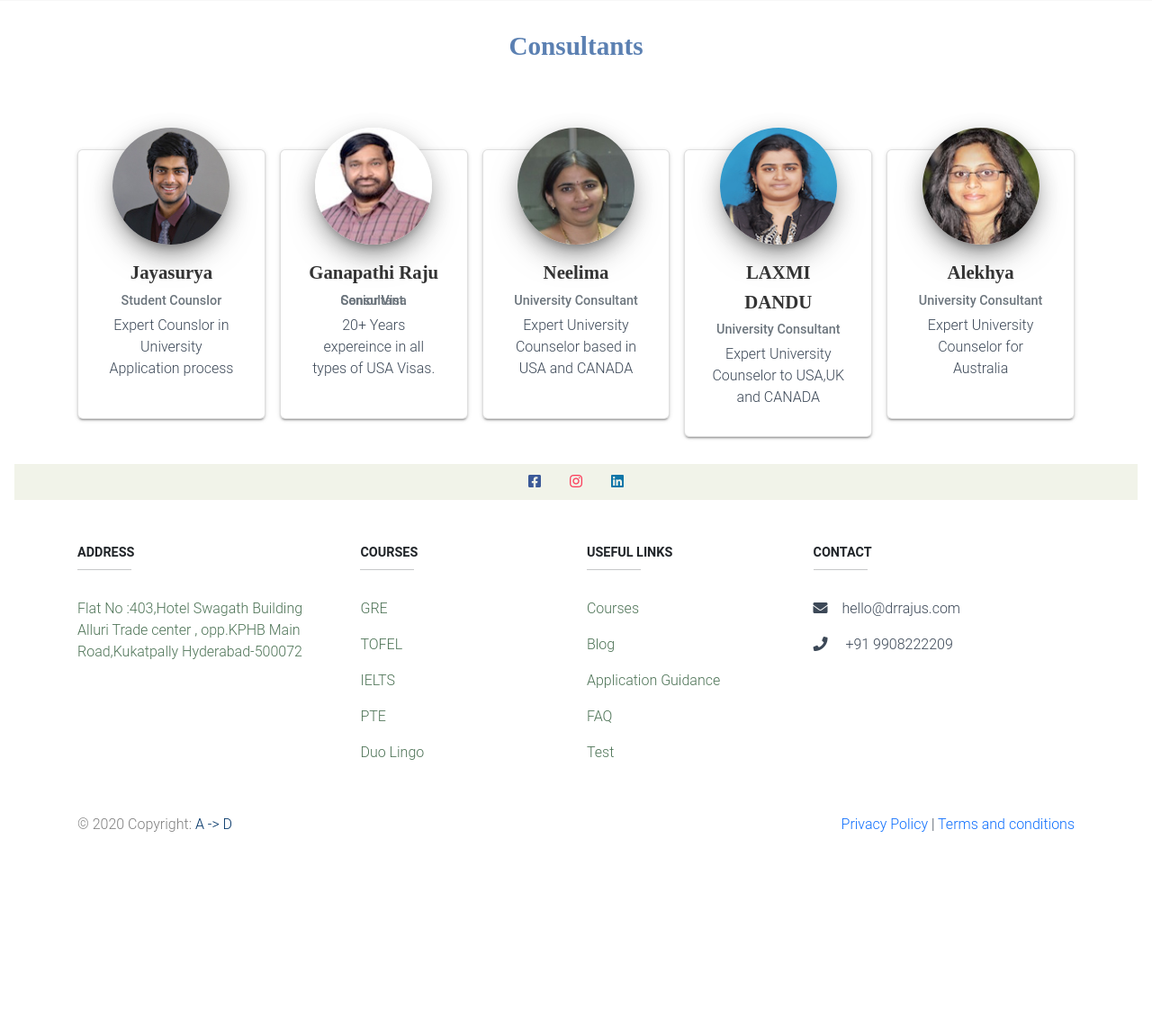
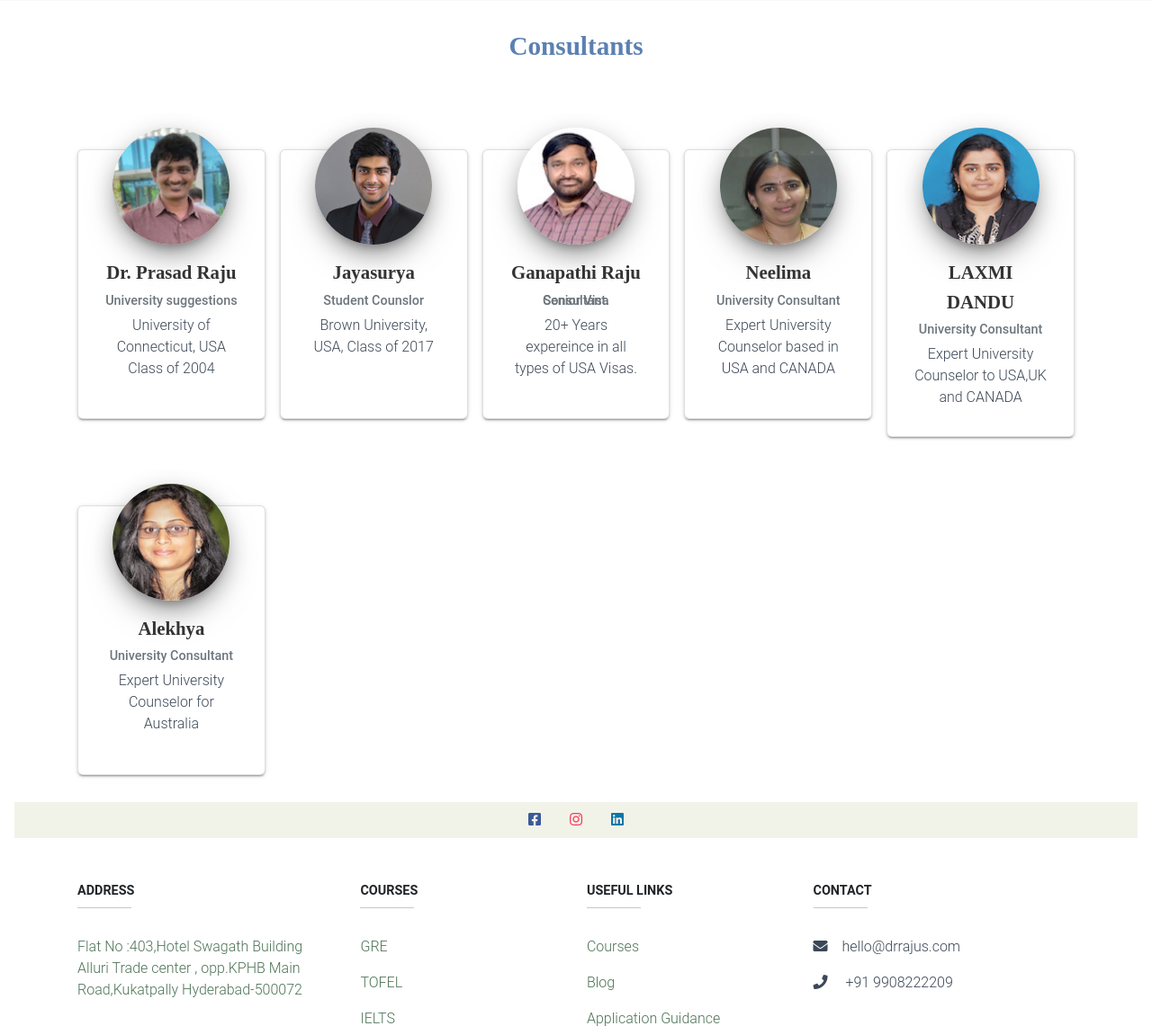
Before and after one commit to GA352491/drrajus, a Django app: page /consultancy/ in a window 1280 px wide. Shown: the part 3398-4539 px from the top of the page at 90% size. Before the commit the page ends 4323 px from the top, so only its background shows below. Run offline with Django 3.2, Linux system fonts and the light colour scheme; some libraries are stand-ins or nearby versions.

Commit message:
Add files via upload

```diff
--- a/elearning/templates/application_guidance/Application_Guidance.html
+++ b/elearning/templates/application_guidance/Application_Guidance.html
@@ -179,7 +179,7 @@ We will make sure you draft strong essays and letters that represent your profil
                     </div>
                 </div>
             </div>
-            <div class="row people pb-md-5 mb-md-5" >
+            <div class="row people pb-md-5 mb-md-5">
                 <div class="col-md-6 col-lg-4 item">
                     <div class="box">
                         <p class="description">Dr Raju's is unlike other consultancies that give a standard sop and tell
@@ -222,6 +222,20 @@ We will make sure you draft strong essays and letters that represent your profil
     <h3 style="text-align: center;color: #5b80b2">Consultants</h3>
     <div class="container mt-5 pt-3">
         <div class="row row-cols-1 row-cols-lg-5 g-2 g-lg-3">
+             <div class="col-md-3">
+                <div class="card card-profile">
+                    <div class="card-avatar">
+                        <img class="card-img-top mx-auto d-block"
+                             src="{% static 'faculty/Prasad Raju.jpg' %}"
+                             alt="Card image cap">
+                    </div>
+                    <div class="table">
+                        <h4 class="card-caption">Dr. Prasad Raju</h4>
+                        <h6 class="category text-muted">University suggestions </h6>
+                        <p class="card-description">University of Connecticut, USA Class of 2004</p>
+                    </div>
+                </div>
+            </div>
             <div class="col-md-3">
                 <div class="card card-profile">
                     <div class="card-avatar">
@@ -232,11 +246,11 @@ We will make sure you draft strong essays and letters that represent your profil
                     <div class="table">
                         <h4 class="card-caption">Jayasurya</h4>
                         <h6 class="category text-muted">Student Counslor</h6>
-                        <p class="card-description">Expert Counslor in University Application
-                            process </p>
+                        <p class="card-description">Brown University, USA, Class of 2017 </p>
                     </div>
                 </div>
             </div>
+
             <div class="col-md-3">
                 <div class="card card-profile">
                     <div class="card-avatar">
@@ -301,6 +315,7 @@ We will make sure you draft strong essays and letters that represent your profil
                 </div>
             </div>
 
+
         </div>
     </div>
 
@@ -309,14 +324,5 @@ We will make sure you draft strong essays and letters that represent your profil
 
 
 
-    <!--
 
-        <script src="https://cdn.jsdelivr.net/npm/popper.js@1.16.0/dist/umd/popper.min.js"
-                integrity="sha384-Q6E9RHvbIyZFJoft+2mJbHaEWldlvI9IOYy5n3zV9zzTtmI3UksdQRVvoxMfooAo"
-                crossorigin="anonymous"></script>
-        <script src="https://stackpath.bootstrapcdn.com/bootstrap/5.0.0-alpha1/js/bootstrap.min.js"
-                integrity="sha384-oesi62hOLfzrys4LxRF63OJCXdXDipiYWBnvTl9Y9/TRlw5xlKIEHpNyvvDShgf/"
-                crossorigin="anonymous"></script>
-
-    -->
 {% endblock %}
```
